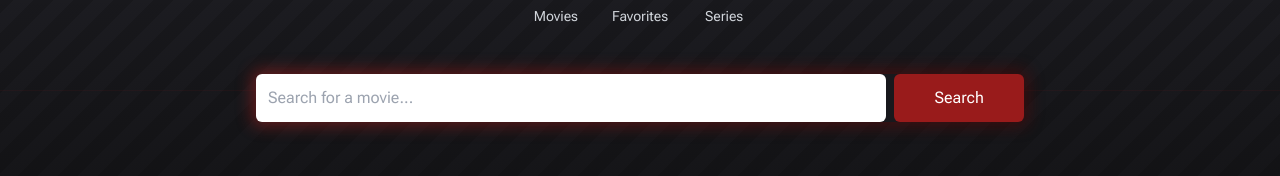
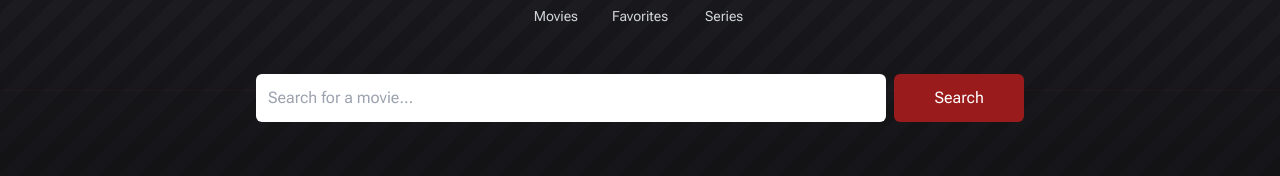
Before and after one commit to Vbustamantec/zareflix, a Next.js app: page / in a window 1280 px wide. Shown: the part 327-503 px from the top of the page. Built offline with nearby package versions, Linux system fonts and the light colour scheme; no server answers.

Commit message:
[fix] removed linear gradient in searchbox

```diff
--- a/src/components/features/movies/SearchHero/SearchHero.tsx
+++ b/src/components/features/movies/SearchHero/SearchHero.tsx
@@ -15,8 +15,8 @@
 				<HeroContent />
 
 				<div className="relative max-w-3xl mx-auto">
-					<div className="absolute -inset-1 bg-gradient-to-r from-red-900 to-red-950 rounded-lg blur opacity-75 group-hover:opacity-100 transition duration-1000 group-hover:duration-200" />
-					<div className="relative bg-dark-gray rounded-lg">
+					<div className="absolute -inset-1 bg-gradient-to-r  rounded-lg blur opacity-75 group-hover:opacity-100 transition duration-1000 group-hover:duration-200" />
+					<div className="relative bg-transparent rounded-lg">
 						<Suspense fallback={<Loader />}>
 							<SearchBox />
 						</Suspense>
```
